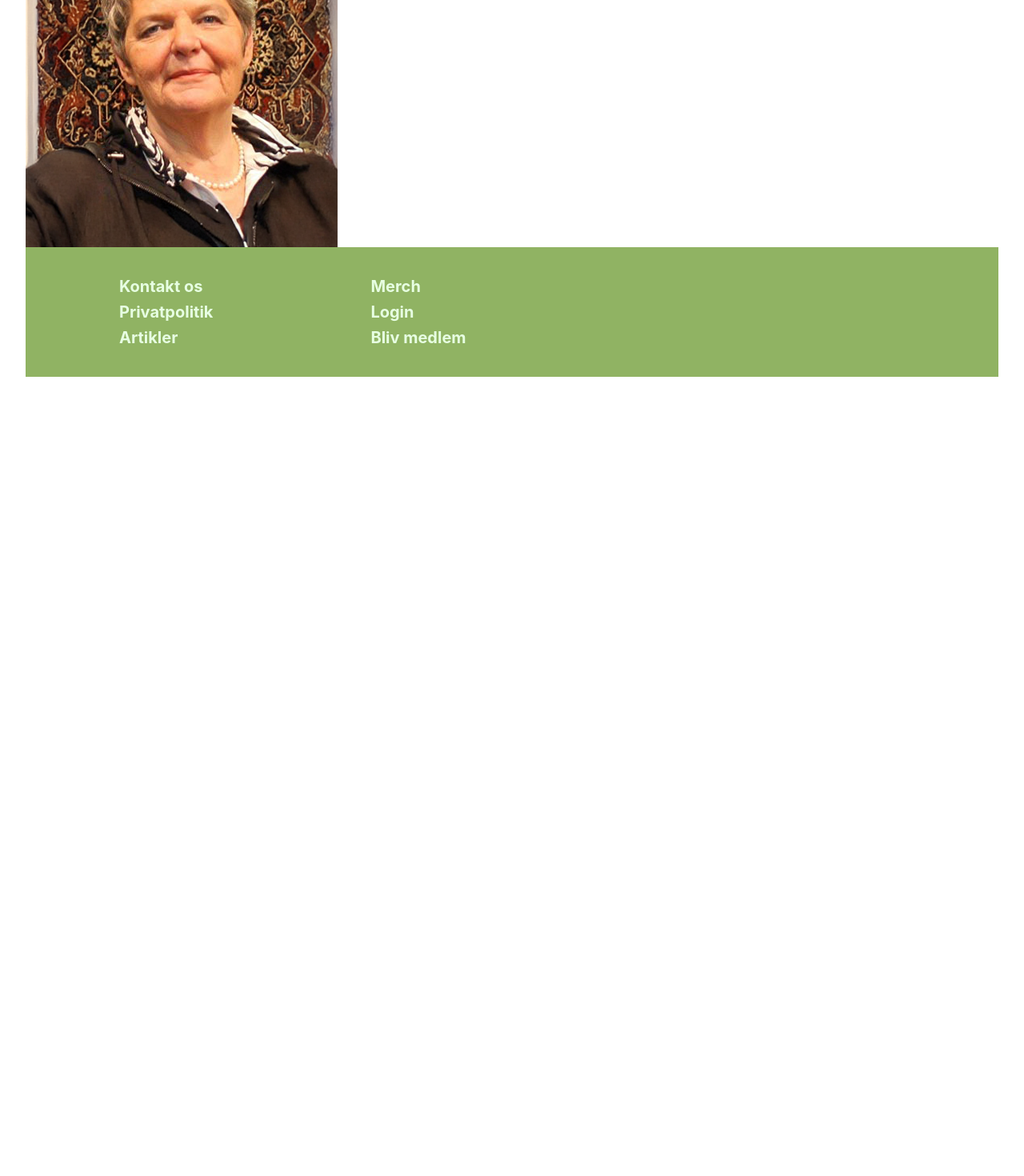
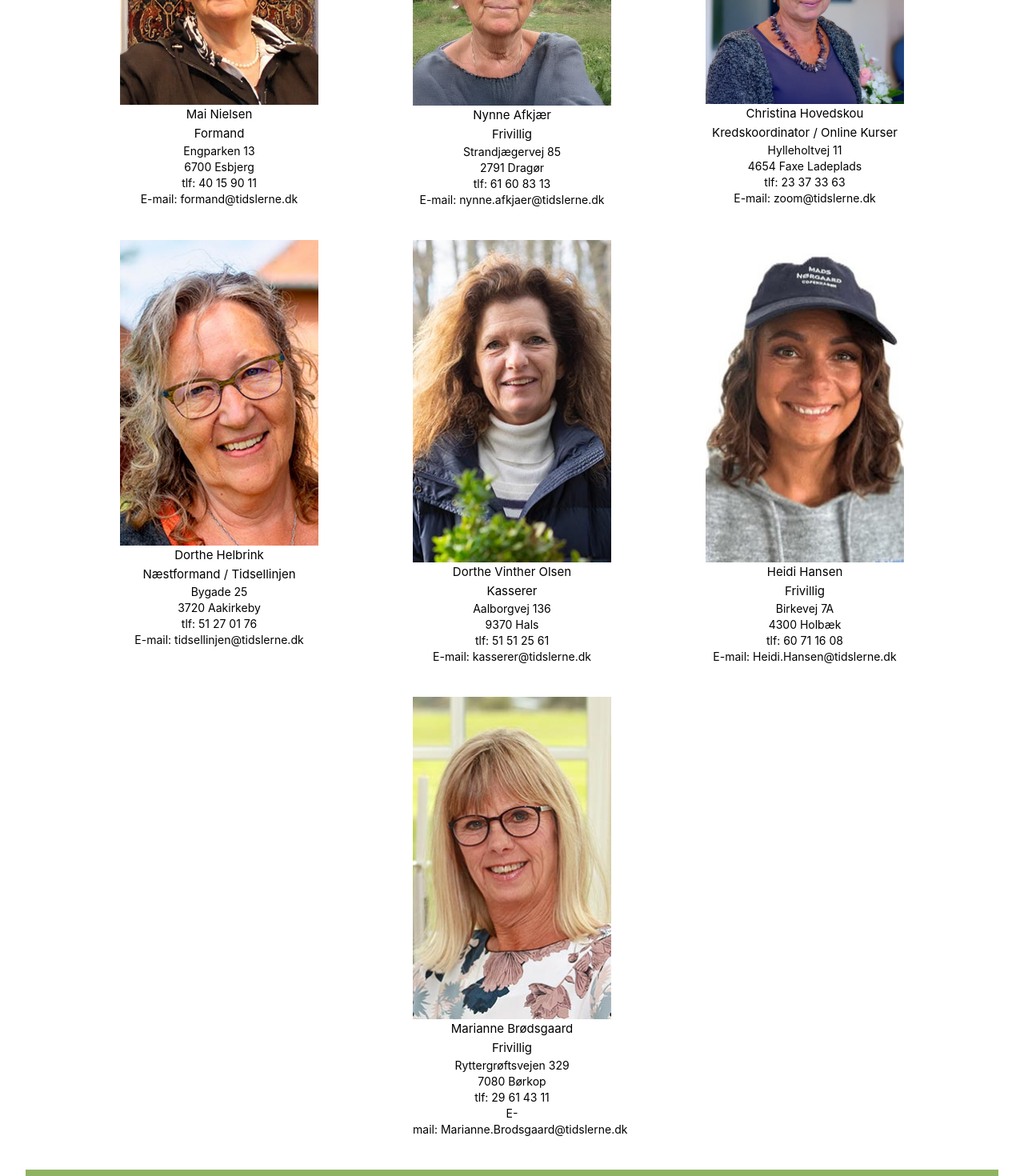
Before and after one commit to LunaDamm/tidslerne-frfr, a Vue app: page /om-os in a window 1280 px wide. Shown: the part 620-2090 px from the top of the page at 80% size. Before the commit the page ends 1123 px from the top, so only its background shows below. Built offline with nearby package versions, Linux system fonts and the light colour scheme.

Commit message:
OM OSSSSSSS

```diff
--- a/src/views/OmOsView.vue
+++ b/src/views/OmOsView.vue
@@ -1,37 +1,107 @@
 <template>
-  <!-- <div class="">
-    <h1 class="text-blue-500">APT APT, APT APT, APT APT, AH! uh-huh uh-huh</h1>
-    <p>klsajdklsajdaskl</p>
-
-  </div> -->
 
   <div class="p-5"></div>
 
+  <h1 class="text-dark-green text-[48px]">Hvem er Vi?</h1>
+  <p class="text-dark-green text-[18px]">Kræftforeningen Tidslerne er patienternes forening – uafhængig af læger og
+    medicinalvareindustrien. Tidslernes formål er at udbrede kendskabet til, samt være brobygger mellem, konventionel og
+    komplementær kræftbehandling. Vi støtter vores medlemmer i valg eller fravalg af behandling. Vi mennesker er
+    individuelle, og hver patient skal finde sin egen vej.
 
-
-    <h1 class="text-dark-green text-[48px]">Hvem er Vi?</h1>
-    <p class="text-dark-green text-[18px]">Kræftforeningen Tidslerne er patienternes forening – uafhængig af læger og medicinalvareindustrien. Tidslernes formål er at udbrede kendskabet til, samt være brobygger mellem, konventionel og komplementær kræftbehandling. Vi støtter vores medlemmer i valg eller fravalg af behandling. Vi mennesker er individuelle, og hver patient skal finde sin egen vej.
-
-Tidslerne arbejder for en positiv og åben dialog mellem behandler og patient samt for oplysning om bivirkninger og evidens for behandlingstilbud, både i det konventionelle sundhedssystem og indenfor de komplementære/alternative behandlingsformer.</p>
+    Tidslerne arbejder for en positiv og åben dialog mellem behandler og patient samt for oplysning om bivirkninger og
+    evidens for behandlingstilbud, både i det konventionelle sundhedssystem og indenfor de komplementære/alternative
+    behandlingsformer.</p>
 
   <div class="p-5"></div>
 
-  <img src="/images/Mai-Nielsen3.png" alt="Formand" />
+  <div class="flex justify-evenly items-start">
+    <!-- Person 1 -->
+    <div class="w-[15.5rem] text-center">
+      <img src="/images/Mai-Nielsen3.png" alt="Mai Nielsen" class="w-full h-auto" />
+      <p class="mt-2 font-bold">Mai Nielsen</p>
+      <p class="mt-2 font-bold">Formand</p>
+      <p class="text-sm">Engparken 13</p>
+      <p class="text-sm">6700 Esbjerg</p>
+      <p class="text-sm">tlf: 40 15 90 11</p>
+      <p class="text-sm">E-mail: formand@tidslerne.dk</p>
+    </div>
 
+    <!-- Person 2 -->
+    <div class="w-[15.5rem] text-center">
+      <img src="/images/nynne_afkjaer.png" alt="Nynne Afkjaer" class="w-full h-auto" />
+      <p class="mt-2 font-bold">Nynne Afkjær</p>
+      <p class="mt-2 font-bold">Frivillig</p>
+      <p class="text-sm">Strandjægervej 85</p>
+      <p class="text-sm">2791 Dragør</p>
+      <p class="text-sm">tlf: 61 60 83 13</p>
+      <p class="text-sm">E-mail: nynne.afkjaer@tidslerne.dk</p>
+    </div>
 
+    <!-- Person 3 -->
+    <div class="w-[15.5rem] text-center">
+      <img src="/images/hovedskou.png" alt="Christina Hovedskou" class="w-full h-auto" />
+      <p class="mt-2 font-bold">Christina Hovedskou</p>
+      <p class="mt-2 font-bold">Kredskoordinator / Online Kurser</p>
+      <p class="text-sm">Hylleholtvej 11</p>
+      <p class="text-sm">4654 Faxe Ladeplads</p>
+      <p class="text-sm">tlf: 23 37 33 63</p>
+      <p class="text-sm">E-mail: zoom@tidslerne.dk</p>
+    </div>
+  </div>
 
+  <div class="p-5"></div>
 
+  <div class="flex justify-evenly items-start">
+    <!-- Person 4 -->
+    <div class="w-[15.5rem] text-center">
+      <img src="/images/dorthehelbrink.jpg" alt="Dorthe Helbrink" class="w-full h-auto" />
+      <p class="mt-2 font-bold">Dorthe Helbrink</p>
+      <p class="mt-2 font-bold">Næstformand / Tidsellinjen</p>
+      <p class="text-sm">Bygade 25</p>
+      <p class="text-sm">3720 Aakirkeby</p>
+      <p class="text-sm">tlf: 51 27 01 76</p>
+      <p class="text-sm">E-mail: tidsellinjen@tidslerne.dk</p>
+    </div>
 
+    <!-- Person 5 -->
+    <div class="w-[15.5rem] text-center">
+      <img src="/images/dorthe_olsen.jpg" alt="Dorthe Vinther Olsen" class="w-full h-auto" />
+      <p class="mt-2 font-bold">Dorthe Vinther Olsen</p>
+      <p class="mt-2 font-bold">Kasserer</p>
+      <p class="text-sm">Aalborgvej 136</p>
+      <p class="text-sm">9370 Hals</p>
+      <p class="text-sm">tlf: 51 51 25 61</p>
+      <p class="text-sm">E-mail: kasserer@tidslerne.dk</p>
+    </div>
 
+    <!-- Person 6 -->
+    <div class="w-[15.5rem] text-center">
+      <img src="/images/Heidi-Hansen.jpg" alt="Heidi Hansen" class="w-full h-auto" />
+      <p class="mt-2 font-bold">Heidi Hansen</p>
+      <p class="mt-2 font-bold">Frivillig</p>
+      <p class="text-sm">Birkevej 7A</p>
+      <p class="text-sm">4300 Holbæk</p>
+      <p class="text-sm">tlf: 60 71 16 08</p>
+      <p class="text-sm">E-mail: Heidi.Hansen@tidslerne.dk</p>
+    </div>
+  </div>
 
-    <!-- <div class="container mx-auto px-4">
-    <div class="grid grid-cols-12 gap-6">
+<div class="p-5"></div>
+
+ <div class="flex justify-evenly items-start">
+    <!-- Person 7 -->
+    <div class="w-[15.5rem] text-center">
+      <img src="/images/Marianne-Brodsgaard.jpg" alt="Marianne Brødsgaard" class="w-full h-auto" />
+      <p class="mt-2 font-bold">Marianne Brødsgaard</p>
+      <p class="mt-2 font-bold">Frivillig</p>
+      <p class="text-sm">Ryttergrøftsvejen 329</p>
+      <p class="text-sm">7080 Børkop</p>
+      <p class="text-sm">tlf: 29 61 43 11</p>
+      <p class="text-sm">E-mail: Marianne.Brodsgaard@tidslerne.dk</p>
     </div>
- </div> -->
+</div>
 
-
-
-
+<div class="p-5"></div>
 
 
 </template>
```
Lines whose indentation alone changed are shown as unchanged.
